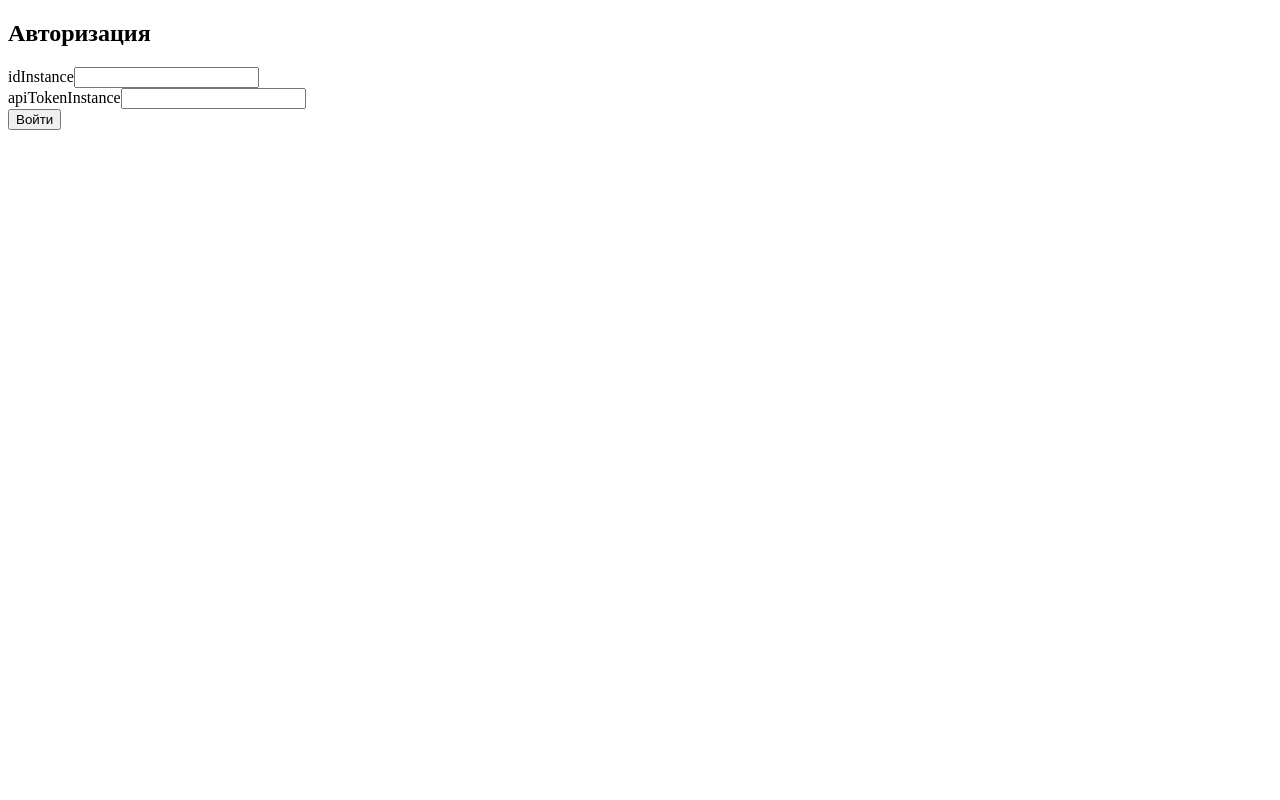
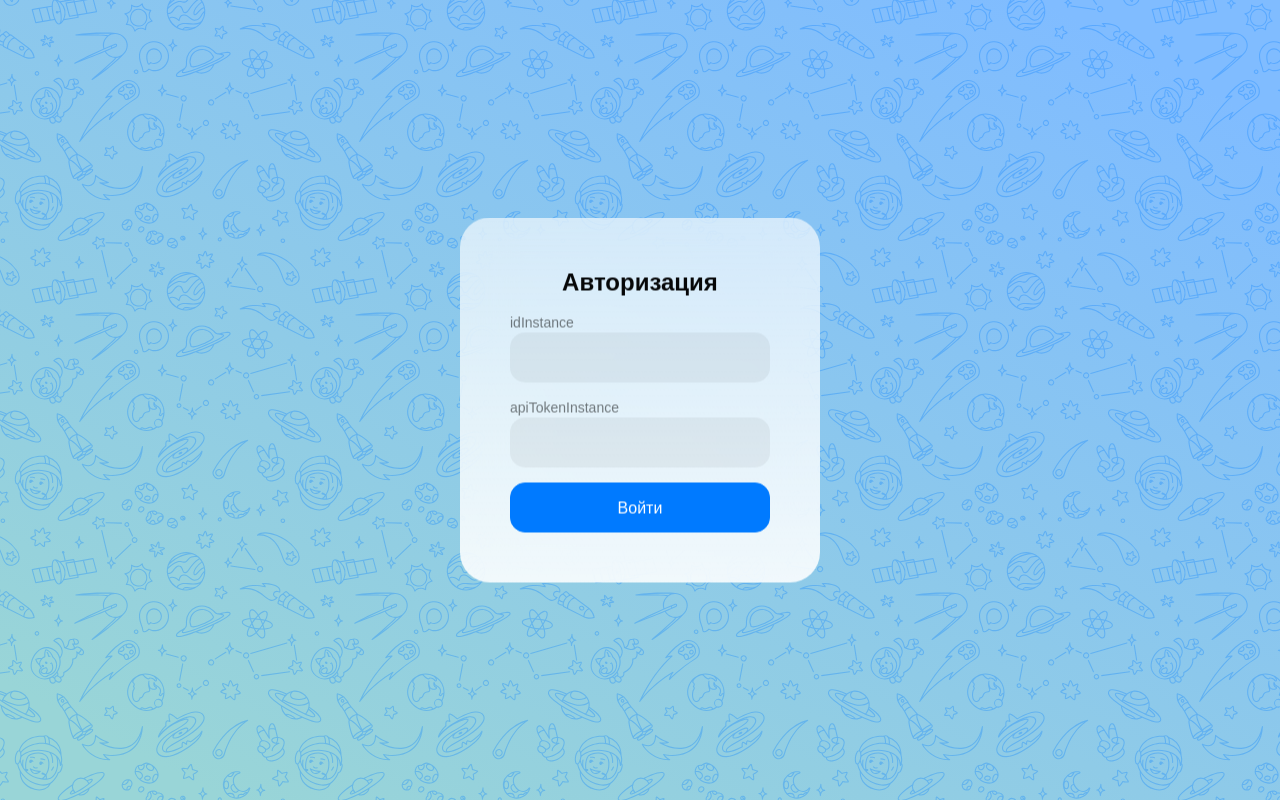
Before and after one commit to AnnaSpirina/green-chat, a React (Vite) app: page / in a window 1280 px wide. Built offline with nearby package versions, Linux system fonts and the light colour scheme.

Commit message:
Добавила стили

```diff
--- a/index.html
+++ b/index.html
@@ -1,5 +1,5 @@
 <!doctype html>
-<html lang="en">
+<html lang="ru">
   <head>
     <meta charset="UTF-8" />
     <link rel="icon" type="image/svg+xml" href="/favicon.svg" />
--- a/src/App.css
+++ b/src/App.css
@@ -0,0 +1,33 @@
+.chats{
+  display: grid;
+  grid-template-columns: 1fr 4fr;
+  height: 100vh;
+}
+
+.left-panel{
+  background: var(--background1);
+  height: 100vh;
+  display: flex;
+  flex-direction: column;
+  gap: 15px;
+  padding: 15px;
+  border-right: 1px solid var(--background2);
+}
+
+.right-panel{
+  height: 100vh;
+  min-height: 0;
+  display: flex;
+  justify-content: center;
+  align-items: center;
+}
+
+.empty-text{
+  text-align: center;
+  font-size: 16px;
+  line-height: 22px;
+  background: linear-gradient(180deg, #ffffffa3, #ffffffe0);
+  backdrop-filter: blur(25px);
+  padding: 40px;
+  border-radius: 30px;
+}
--- a/src/App.jsx
+++ b/src/App.jsx
@@ -66,11 +66,17 @@ function App() {
   const activeChat = chats.find((chat) => chat.phone === chatPhone);
 
   return (
-    <>
+    <div className="page">
       {authData ? (
-        <div>
+        <div className='chats'>
+          <div className='left-panel'>
+            <button className="button-white" onClick={handleLogout}>Выйти</button>
+            <NewChatForm onCreateChat={handleCreateChat} />
+            {chats.length > 0 && (
               <ChatList chats={chats} activePhone={chatPhone} onSelect={setChatPhone} />
-          <NewChatForm onCreateChat={handleCreateChat} />
+            )}
+          </div>
+          <div className='right-panel'>
             {chatPhone ? (
               <ChatWindow
                 phone={chatPhone}
@@ -79,15 +85,15 @@ function App() {
                 key={chatPhone}
               />
             ) : (
-            <p>Выберите или создайте чат</p>
+              <p className='empty-text'>Выберите или создайте чат</p>
             )}
-          <button onClick={handleLogout}>Выйти</button>
+          </div>
         </div>
         ) : (
           <LoginForm onLogin={handleLogin} />
         )
       }
-    </>
+    </div>
   )
 }
 
--- /dev/null
+++ b/src/components/ChatList.css
@@ -0,0 +1,52 @@
+.chat-list-container{
+    flex: 1;
+    min-height: 0;
+    display: flex;
+    flex-direction: column;
+    gap: 10px;
+}
+
+.chat-list{
+    display: flex;
+    flex-direction: column;
+    flex: 1;
+    min-height: 0;
+    overflow-y: auto;
+    margin: 0px -15px;
+}
+
+.chat-item{
+    all: unset;
+    display: flex;
+    flex-direction: column;
+    gap: 5px;
+    padding: 15px;
+    cursor: pointer;
+    background: none;
+    justify-content: left;
+}
+
+.chat-item:hover{
+    background: var(--background2);
+}
+
+.chat-item.active{
+    background: var(--primary-color-light);
+}
+
+.chat-item-phone{
+    font-size: 16px;
+    line-height: 22px;
+    color: var(--text-primary-color);
+    font-weight: 600;
+}
+
+.chat-item-last-message{
+    font-size: 14px;
+    line-height: 20px;
+    color: var(--text-secondary-color);
+    white-space: nowrap;
+    overflow: hidden;
+    text-overflow: ellipsis;
+    max-width: 200px;
+}
--- /dev/null
+++ b/src/components/ChatWindow.css
@@ -0,0 +1,91 @@
+.chat-window{
+    width: 100%;
+    height: 100%;
+    display: flex;
+    flex-direction: column;
+    align-items: center;
+}
+
+.chat-header{
+    background-color: var(--background1);
+    padding: 20px;
+    width: 100%;
+    text-align: left;
+}
+
+.chat-messages{
+    flex: 1;
+    min-height: 0;
+    overflow-y: auto;
+    display: flex;
+    flex-direction: column;
+    gap: 10px;
+    width: 70%;
+    padding: 20px 0px;
+    scrollbar-width: none;
+}
+
+.chat-messages::-webkit-scrollbar {
+    display: none;
+}
+
+.chat-messages:has(.empty-text){
+    justify-content: center;
+}
+
+.chat-messages > :first-child:not(.empty-text){
+    margin-top: auto;
+}
+
+.chat-footer{
+    display: flex;
+    flex-direction: column;
+    background: var(--background1);
+    padding: 10px 20px;
+    gap: 5px;
+    width: 70%;
+    margin-bottom: 20px;
+    border-radius: 20px;
+}
+
+.chat-input{
+    display: flex;
+    gap: 10px;
+}
+
+.chat-input textarea{
+    flex: 1;
+    border: none;
+    font-size: 14px;
+    line-height: 20px;
+    color: var(--text-primary-color);
+    resize: none;
+    font-family: sans-serif;
+}
+
+.chat-input textarea:focus{
+    outline: none;
+}
+
+.chat-input button{
+    width: auto;
+}
+
+.message{
+    padding: 10px;
+    border-radius: 15px;
+    max-width: 60%;
+    overflow-wrap: anywhere;
+    color: var(--text-primary-color);
+    white-space: pre-wrap;
+}
+
+.from-me{
+    align-self: flex-end;
+    background: var(--secondary-color-light);
+}
+
+.from-them{
+    align-self: flex-start;
+    background: var(--background1);
+}
--- a/src/components/ChatWindow.jsx
+++ b/src/components/ChatWindow.jsx
@@ -1,36 +1,70 @@
-import { useState } from "react";
+import { useState, useEffect, useRef } from "react";
+import './ChatWindow.css';
 
 function ChatWindow({ phone, messages, onSend }) {
     const [newMessage, setNewMessage] = useState("");
     const [isSending, setIsSending] = useState(false);
     const [error, setError] = useState(null);
+    const messagesRef = useRef(null);
+    const isFirstScrollRef = useRef(true);
+    const isSendingRef = useRef(false);
 
-    const handleSendMessage = async (e) => {
-        e.preventDefault();
+    useEffect(() => {
+        const container = messagesRef.current;
+        if (!container) return;
 
-        const newMessageText = newMessage.trim();
-        if (newMessageText === "") return;
+        container.scrollTo({
+            top: container.scrollHeight,
+            behavior: isFirstScrollRef.current ? "auto" : "smooth",
+        });
+        isFirstScrollRef.current = false;
+    }, [messages]);
 
+    const sendCurrentMessage = async () => {
+        if (isSendingRef.current) return;
+
+        const text = newMessage.trim();
+        if (text === "") return;
+
+        isSendingRef.current = true;
         setIsSending(true);
         setError(null);
 
-        try{
-            await onSend(newMessageText);
+        try {
+            await onSend(text);
             setNewMessage("");
-        } catch (err){
+        } catch (err) {
             console.error("Ошибка при отправке сообщения:", err);
             setError("Ошибка при отправке сообщения");
         } finally {
+            isSendingRef.current = false;
             setIsSending(false);
         }
-    }
+    };
+
+    const handleSubmit = (e) => {
+        e.preventDefault();
+        sendCurrentMessage();
+    };
+
+    const handleKeyDown = (e) => {
+        if (e.key !== "Enter") return;
+
+        if (e.shiftKey) return;
+
+        e.preventDefault();
+        e.currentTarget.form?.requestSubmit();
+    };
 
     return (
         <div className="chat-window">
+            <div className="chat-header">
                 <h2>Чат с номером: {phone}</h2>
+            </div>
+            <div className="chat-messages" ref={messagesRef}>
                 {
                     messages.length === 0 ? (
-                    <p>Нет сообщений</p>
+                        <p className="empty-text">Нет сообщений</p>
                     ) : (
                         messages.map((m) => (
                             <div key={m.id} className={`message ${m.fromMe ? 'from-me' : 'from-them'}`}>
@@ -39,15 +73,19 @@ function ChatWindow({ phone, messages, onSend }) {
                         ))
                     )
                 }
-            <form onSubmit={handleSendMessage}>
-                <input
-                    type="text"
+            </div>
+            <form onSubmit={handleSubmit} className="chat-footer">
+                <div className="chat-input">
+                    <textarea
                         placeholder="Введите сообщение..."
                         value={newMessage}
                         onChange={(e) => setNewMessage(e.target.value)}
+                        onKeyDown={handleKeyDown}
+                        rows={1}
                     />
+                    <button disabled={isSending} className="button-blue" type="submit">Отправить</button>
+                </div>
                 {error && <p className="form-error">{error}</p>}
-                <button disabled={isSending} type="submit">Отправить</button>
             </form>
         </div>
     );
--- /dev/null
+++ b/src/components/LoginForm.css
@@ -0,0 +1,18 @@
+.login-form{
+    background: linear-gradient(180deg, #ffffffa3, #ffffffe0);
+    backdrop-filter: blur(25px);
+    padding: 50px;
+    border-radius: 30px;
+    position: absolute;
+    top: 50%;
+    left: 50%;
+    transform: translate(-50%, -50%);
+    display: flex;
+    flex-direction: column;
+    gap: 15px;
+    width: 360px;
+}
+
+.login-form-title{
+    text-align: center;
+}
--- a/src/components/LoginForm.jsx
+++ b/src/components/LoginForm.jsx
@@ -1,4 +1,5 @@
 import { useState } from "react";
+import './LoginForm.css';
 
 function LoginForm({ onLogin }) {
     const [idInstance, setIdInstance] = useState("");
@@ -14,9 +15,8 @@ function LoginForm({ onLogin }) {
     };
 
     return (
-        <div className="login-form">
-            <h2>Авторизация</h2>
-            <form onSubmit={handleSubmit}>
+        <form onSubmit={handleSubmit} className="login-form">
+            <h1 className="login-form-title">Авторизация</h1>
             <div className="form-group">
                 <label htmlFor="idInstance">idInstance</label>
                 <input
@@ -25,6 +25,7 @@ function LoginForm({ onLogin }) {
                     type="text"
                     id="idInstance"
                     name="idInstance"
+                    autoComplete="off"
                     required
                 />
             </div>
@@ -36,12 +37,12 @@ function LoginForm({ onLogin }) {
                     type="password"
                     id="apiTokenInstance"
                     name="apiTokenInstance"
+                    autoComplete="new-password"
                     required
                 />
             </div>
-                <button type="submit">Войти</button>
+            <button type="submit" className="button-blue">Войти</button>
         </form>
-        </div>
     );
 }
 
--- /dev/null
+++ b/src/components/NewChatForm.css
@@ -0,0 +1,5 @@
+.new-chat-form{
+    display: flex;
+    flex-direction: column;
+    gap: 10px;
+}
--- a/src/index.css
+++ b/src/index.css
@@ -0,0 +1,111 @@
+:root {
+  --primary-color: #80bcff;
+  --primary-color-light: #eff5fd;
+  --secondary-color: #99d5d7;
+  --secondary-color-light: #e7feff;
+
+  --text-primary-color: #060708;
+  --text-secondary-color: #06070885;
+  --text-error: #ff0000;
+
+  --background1: #FFFFFF;
+  --background2: #0909090d;
+
+  --button-primary-color: #007aff;
+
+  --pattern-url: url('/images/pattern.svg');
+}
+
+*, *::before, *::after {
+  box-sizing: border-box;
+}
+
+body {
+  margin: 0;
+  color: var(--text-primary-color);
+  font-weight: 400;
+  font-style: normal;
+  font-family: sans-serif;
+}
+
+h1{
+  margin: 0px;
+  font-size: 24px;
+  line-height: 30px;
+  color: var(--text-primary-color);
+}
+
+h2{
+  margin: 0px;
+  font-size: 20px;
+  line-height: 26px;
+  color: var(--text-primary-color);
+}
+
+button{
+  border: none;
+  padding: 15px;
+  font-size: 16px;
+  line-height: 20px;
+  width: 100%;
+  border-radius: 15px;
+  height: 50px;
+  cursor: pointer;
+}
+
+p{
+  margin: 0px;
+}
+
+.button-blue{
+  background: var(--button-primary-color);
+  color: #FFFFFF;
+  border: 1px solid var(--button-primary-color);
+}
+
+.button-white{
+  background: #FFFFFF;
+  color: var(--button-primary-color);
+  border: 1px solid var(--button-primary-color);
+}
+
+.page {
+  position: fixed;
+  inset: 0;
+  z-index: -1;
+  background: var(--pattern-url) repeat 50% 50% / auto,
+    linear-gradient(28deg, var(--secondary-color) 8.03%, var(--primary-color) 91.51%
+  );
+}
+
+.form-group{
+  display: flex;
+  flex-direction: column;
+}
+
+.form-group label{
+  font-size: 14px;
+  line-height: 20px;
+  color: var(--text-secondary-color);
+}
+
+.form-group input{
+  padding: 5px 15px;
+  border-radius: 15px;
+  background: var(--background2);
+  height: 50px;
+  font-size: 15px;
+  line-height: 20px;
+  display: flex;
+  border: none;
+}
+
+.form-group input:focus{
+  outline: none;
+}
+
+.form-error{
+  color: var(--text-error);
+  font-size: 14px;
+  line-height: 20px;
+}
```
Also changed, not shown: src/components/ChatList.jsx (+10 -9 lines), src/components/NewChatForm.jsx (+3 -5 lines), public/images/pattern.svg (added). Lines whose indentation alone changed are shown as unchanged.
